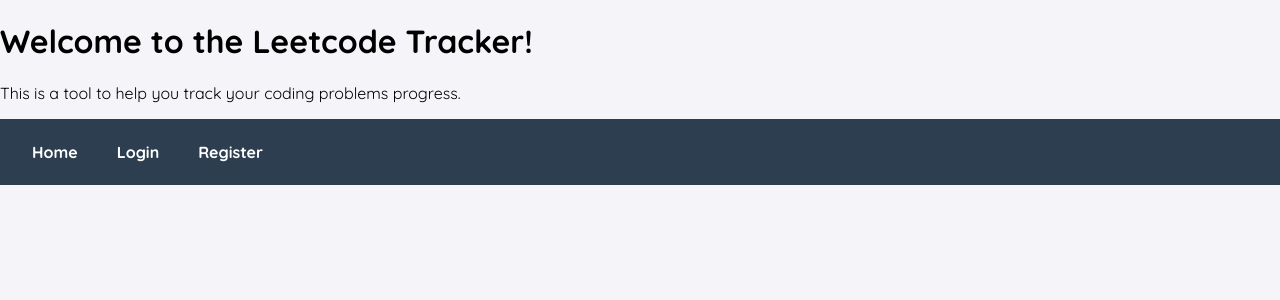
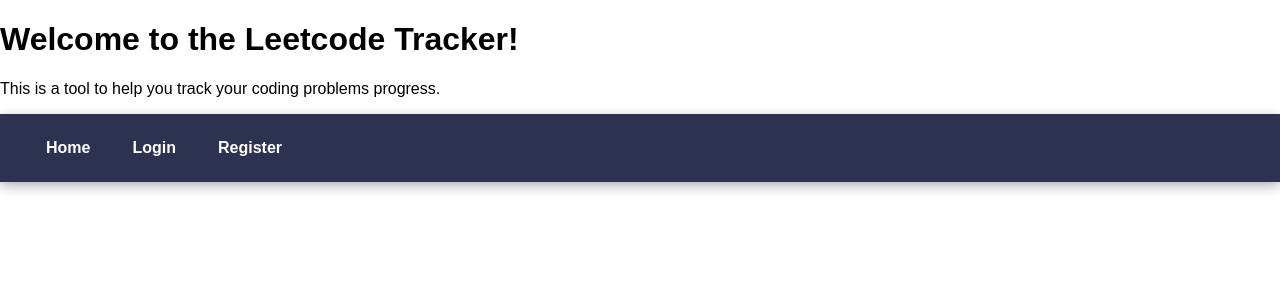
Before and after one commit to kenkennykenneth/Leetcode-tracker, a Flask app: page / in a window 1280 px wide. Shown: the top 300 px of the page. Run offline with Flask 3, Linux system fonts and the light colour scheme.

Commit message:
worked on the css designs

```diff
--- a/static/style.css
+++ b/static/style.css
@@ -1,32 +1,50 @@
+:root{
+    --bg-page: var(--bg-page);
+    --bg-nav: #2c3250;
+    --text-nav: #ffffff;
+    --accent-glow: #00ffff;
+    --accent-bg: rgba(0, 255,255, 0.1);
+}
+
 @import url('https://fonts.googleapis.com/css2?family=Quicksand:wght@300..700&display=swap');
 
 body{
     margin: 0;
     font-family: 'Quicksand', sans-serif;
-    background-color: #f4f4f9;
+    background-color: var(--bg-page);
 }
 
 a{
     font-weight: bold;
     text-decoration: none;
-    color: red;
+    color: #e74c3c;
+    transition: color 0.3s ease
 }
 
 nav{
-    background-color: #2c3e50;
-    padding: 15px 20px;
+    background-color: var(--bg-nav);
+    padding: 15px 30px;
     display: flex;
-    gap: 15px;
+    gap: 10px;
+    align-items: center;
+    box-shadow: 0 4px 12px rgba(0, 0, 0, 0.3);
 }
 
 nav a{
-    color: white;
+    color: var(--text-nav);
     text-decoration: none;
     font-weight: bold;
-    padding: 8px 12px;
-    border-radius: 5px;
+    padding: 10px 16px;
+    border-radius: 8px;
+    transition: all 0.3s ease;
+}
+
+nav a:hover{
+    color: var(--accent-glow);
+    background-color: var(--accent-bg);
+    transform: translateY(-2px)
 }
 
 a:hover{
-    color: aqua;
+    color: var(--accent-glow)
 }
```
